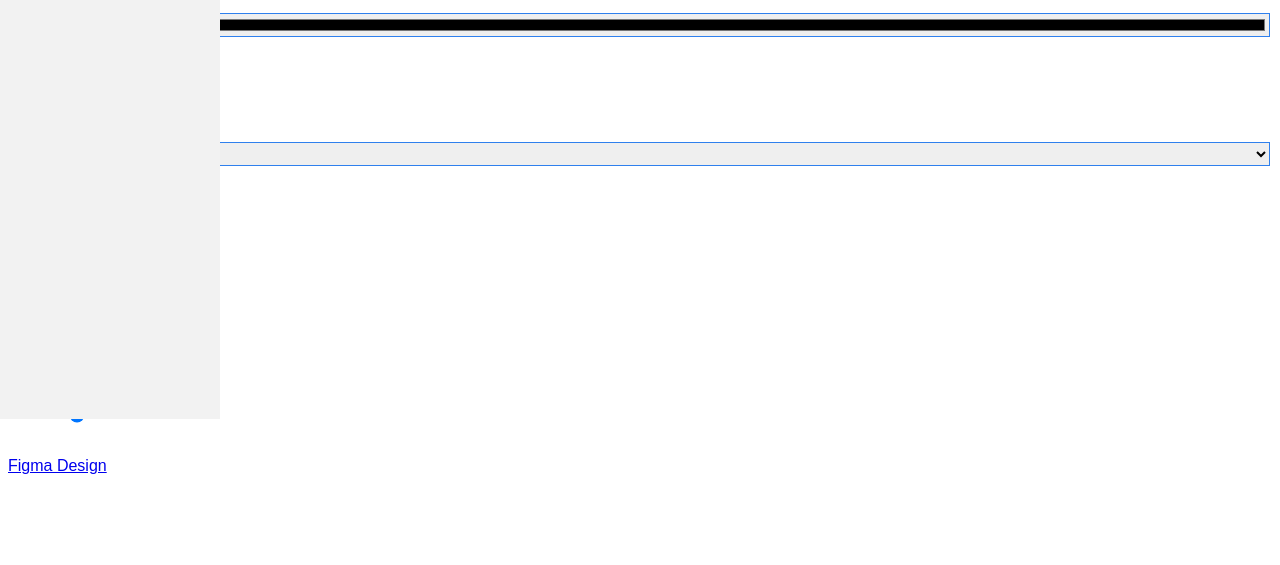
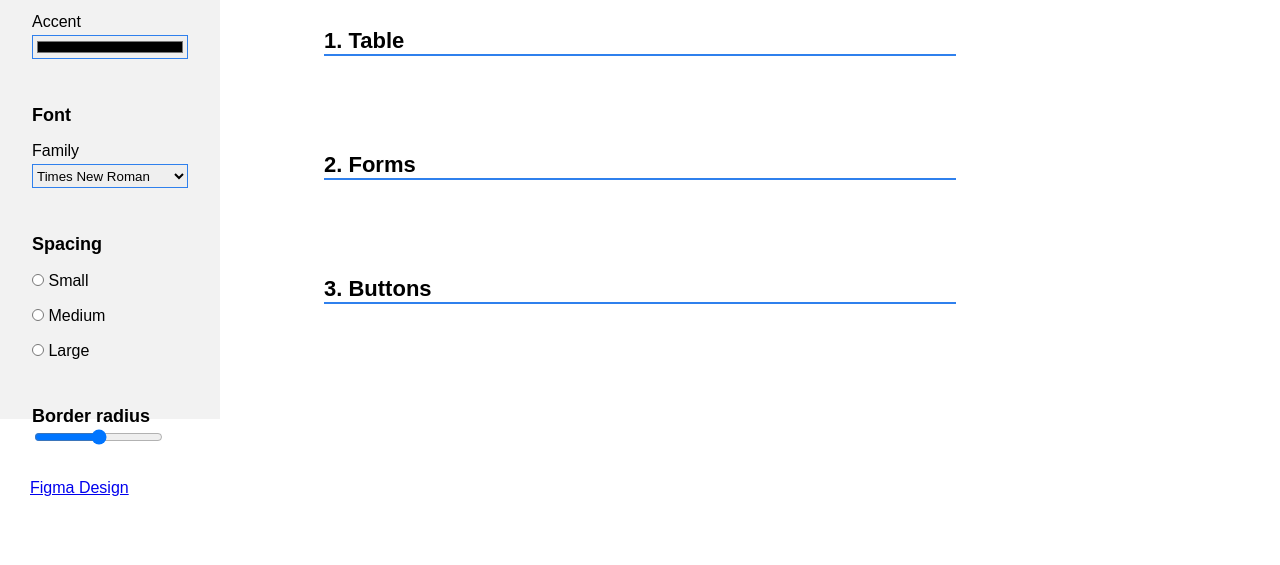
Before and after one commit to nicksincl/theme-switcher, a plain HTML site: page index.html in a window 1280 px wide. Shown: the part 381-946 px from the top of the page. After the commit the page ends 904 px from the top, so only its background shows below. Drawn offline with Linux system fonts and the light colour scheme.

Commit message:
fixed css bug after of nav and form tags

```diff
--- a/styles.css
+++ b/styles.css
@@ -28,7 +28,7 @@ main {
   width: 50%;
 }
 
-nav {
+form {
   height: 100vh;
   position: fixed;
   background-color: var(--accent-color);
```
